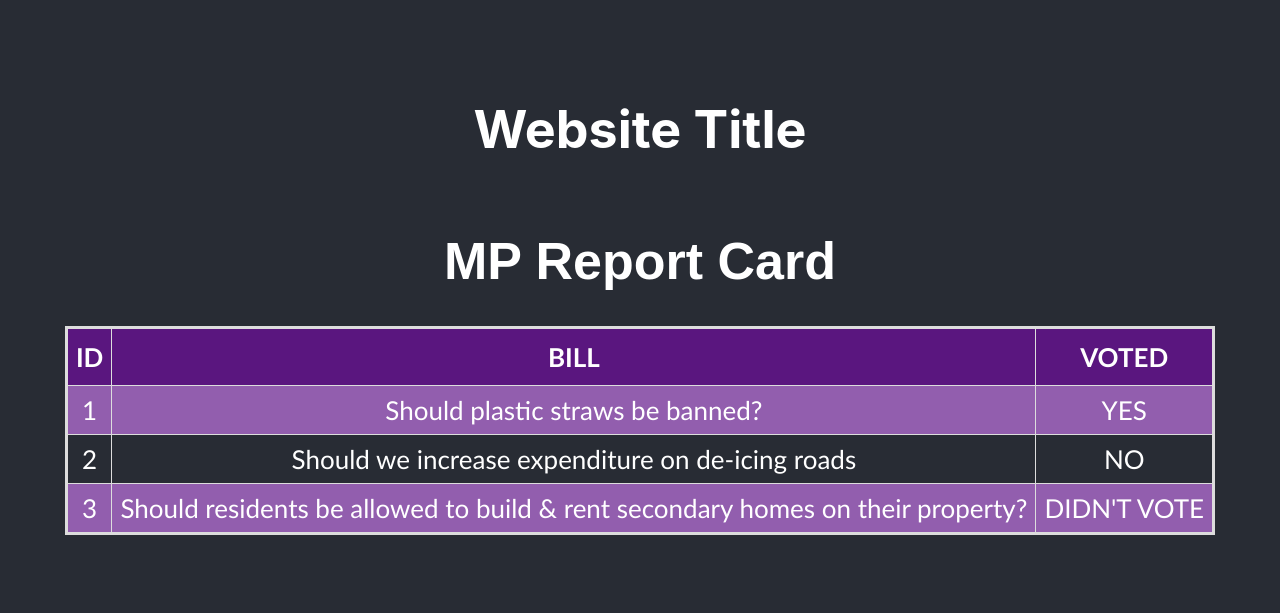
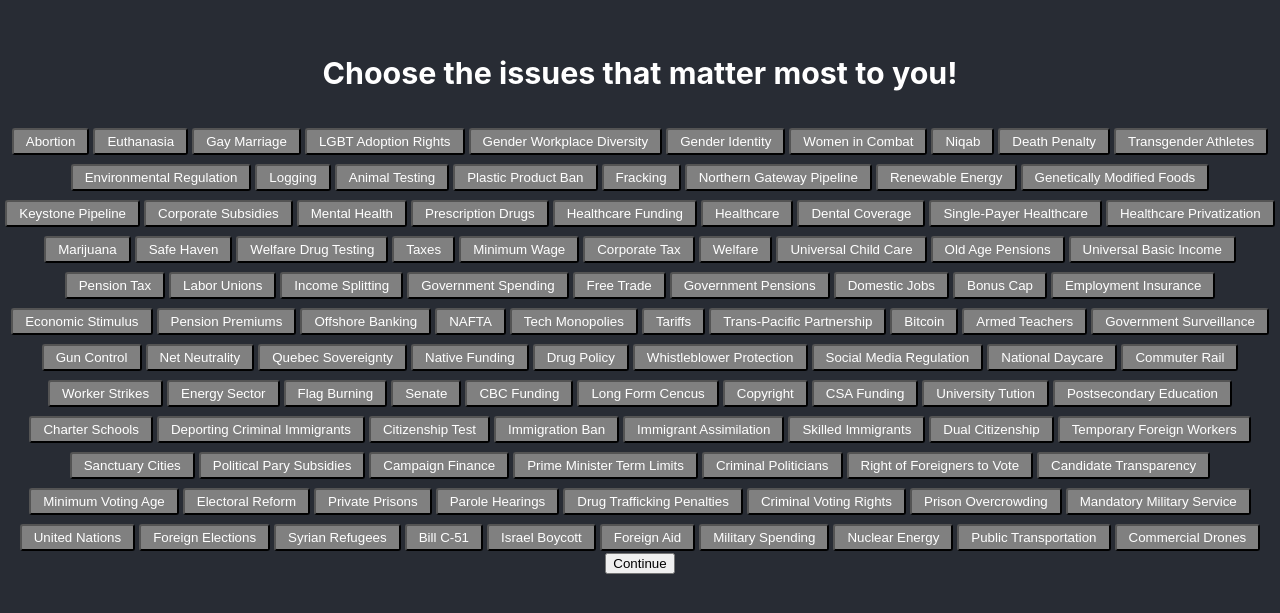
Before and after one commit to serena-ramley/nwhacks2020, a React (Create React App) app in the folder mp-report-card/: page / in a window 1280 px wide. Shown: the part 101-714 px from the top of the page. Built offline with nearby package versions, Linux system fonts and the light colour scheme.

Commit message:
Added bill analysis

```diff
--- a/mp-report-card/package.json
+++ b/mp-report-card/package.json
@@ -8,6 +8,7 @@
     "@testing-library/user-event": "^7.2.1",
     "react": "^16.12.0",
     "react-dom": "^16.12.0",
+    "react-router-dom": "^5.1.2",
     "react-scripts": "3.3.0"
   },
   "scripts": {
@@ -30,5 +31,8 @@
       "last 1 firefox version",
       "last 1 safari version"
     ]
+  },
+  "devDependencies": {
+    "tachyons": "^4.10.0"
   }
 }
--- a/mp-report-card/src/App.js
+++ b/mp-report-card/src/App.js
@@ -1,6 +1,7 @@
 import React, {Component} from 'react';
 import './App.css';
 import ReportCard from './ReportCard';
+import IssueList from './IssueList';
 
 class App extends Component {
   constructor() {
@@ -19,8 +20,9 @@ class App extends Component {
       return (
       <div className="App">
         <header className="App-header">
-          <h1> Website Title</h1>
-          <ReportCard />
+          <h3> Choose the issues that matter most to you!</h3>
+          <IssueList />
+          <button>Continue</button>
         </header>
       </div>
       )
--- /dev/null
+++ b/mp-report-card/src/IssueList.js
@@ -0,0 +1,56 @@
+import React, {Component} from 'react';
+import './App.css';
+
+
+class ReportCard extends Component {
+
+    render() {
+      var colors = ['#ff0000', '#00ff00', '#0000ff'];
+      var random_color = colors[Math.floor(Math.random() * colors.length)];
+      var style = {
+        'position': 'relative',
+        'list-style': 'none',
+        'display': 'inline-block',
+        'padding': '.25rem .75rem',
+        'margin': '2px',
+        'border-radius': '3px',
+        'background-color': 'grey',
+        'color': 'white'
+      };
+      return (
+        <div>
+            {issues.map(issue => (
+              <button style={style}>
+                {issue}
+              </button>
+            ))}
+        </div>
+    )
+    }
+  }
+
+export default ReportCard;
+
+
+const issues = ["Abortion", "Euthanasia", "Gay Marriage", "LGBT Adoption Rights", "Gender Workplace Diversity",
+"Gender Identity", "Women in Combat", "Niqab", "Death Penalty", "Transgender Athletes",
+"Environmental Regulation", "Logging", "Animal Testing", "Plastic Product Ban", "Fracking",
+"Northern Gateway Pipeline", "Renewable Energy", "Genetically Modified Foods", "Keystone Pipeline",
+"Corporate Subsidies", "Mental Health", "Prescription Drugs", "Healthcare Funding", "Healthcare",
+"Dental Coverage", "Single-Payer Healthcare", "Healthcare Privatization", "Marijuana", "Safe Haven",
+"Welfare Drug Testing", "Taxes", "Minimum Wage", "Corporate Tax", "Welfare", "Universal Child Care",
+"Old Age Pensions", "Universal Basic Income", "Pension Tax", "Labor Unions", "Income Splitting",
+"Government Spending", "Free Trade", "Government Pensions", "Domestic Jobs", "Bonus Cap",
+"Employment Insurance", "Economic Stimulus", "Pension Premiums", "Offshore Banking", "NAFTA",
+"Tech Monopolies", "Tariffs", "Trans-Pacific Partnership", "Bitcoin", "Armed Teachers",
+"Government Surveillance", "Gun Control", "Net Neutrality", "Quebec Sovereignty", "Native Funding",
+"Drug Policy", "Whistleblower Protection", "Social Media Regulation", "National Daycare", "Commuter Rail",
+"Worker Strikes", "Energy Sector", "Flag Burning", "Senate", "CBC Funding", "Long Form Cencus", "Copyright",
+"CSA Funding", "University Tution", "Postsecondary Education", "Charter Schools", "Deporting Criminal Immigrants",
+"Citizenship Test", "Immigration Ban", "Immigrant Assimilation", "Skilled Immigrants", "Dual Citizenship",
+"Temporary Foreign Workers", "Sanctuary Cities", "Political Pary Subsidies", "Campaign Finance",
+"Prime Minister Term Limits", "Criminal Politicians", "Right of Foreigners to Vote", "Candidate Transparency",
+"Minimum Voting Age", "Electoral Reform", "Private Prisons", "Parole Hearings", "Drug Trafficking Penalties",
+"Criminal Voting Rights", "Prison Overcrowding", "Mandatory Military Service", "United Nations",
+"Foreign Elections", "Syrian Refugees", "Bill C-51", "Israel Boycott", "Foreign Aid",
+"Military Spending", "Nuclear Energy", "Public Transportation", "Commercial Drones"];
```
Also changed, not shown: mp-report-card/src/Bill.js (+8 -3 lines), mp-report-card/src/Issue.js (added, +16 -0 lines), 2 other files (tests, documents, lock files or other folders).
